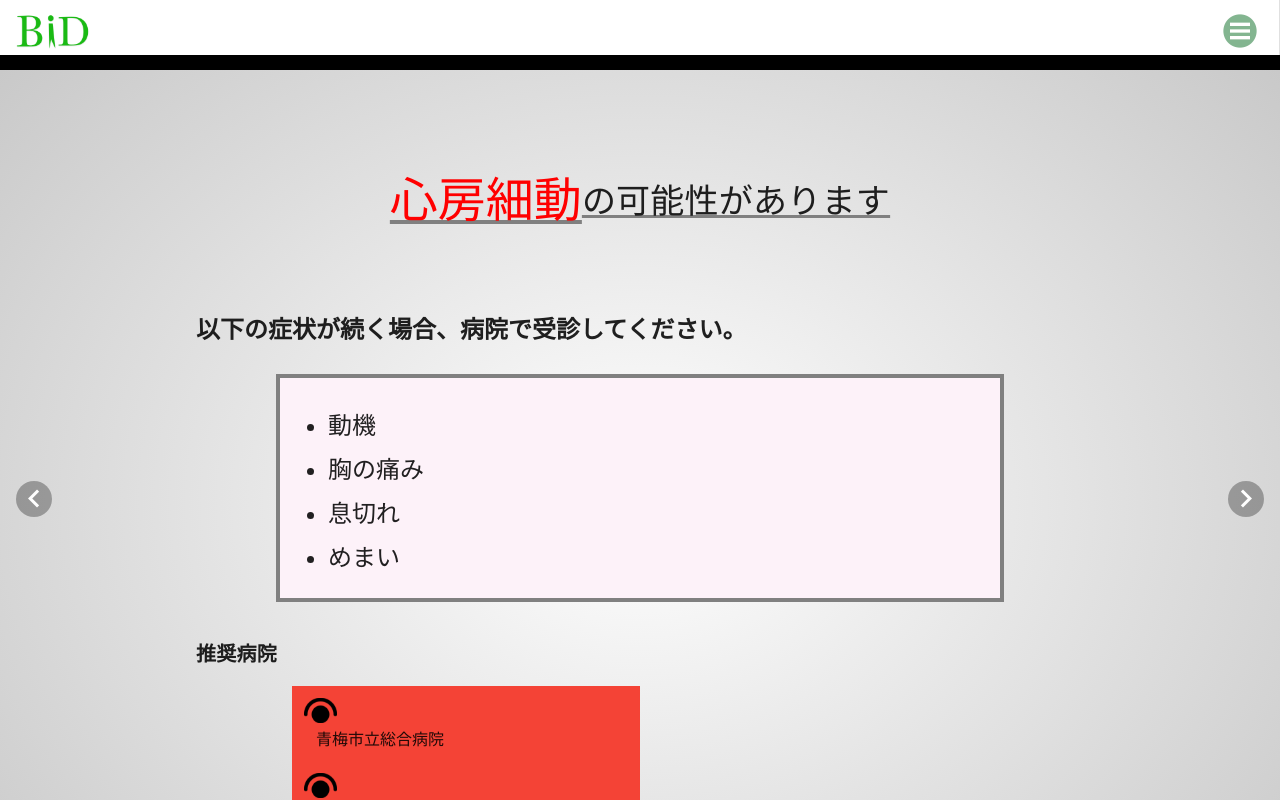
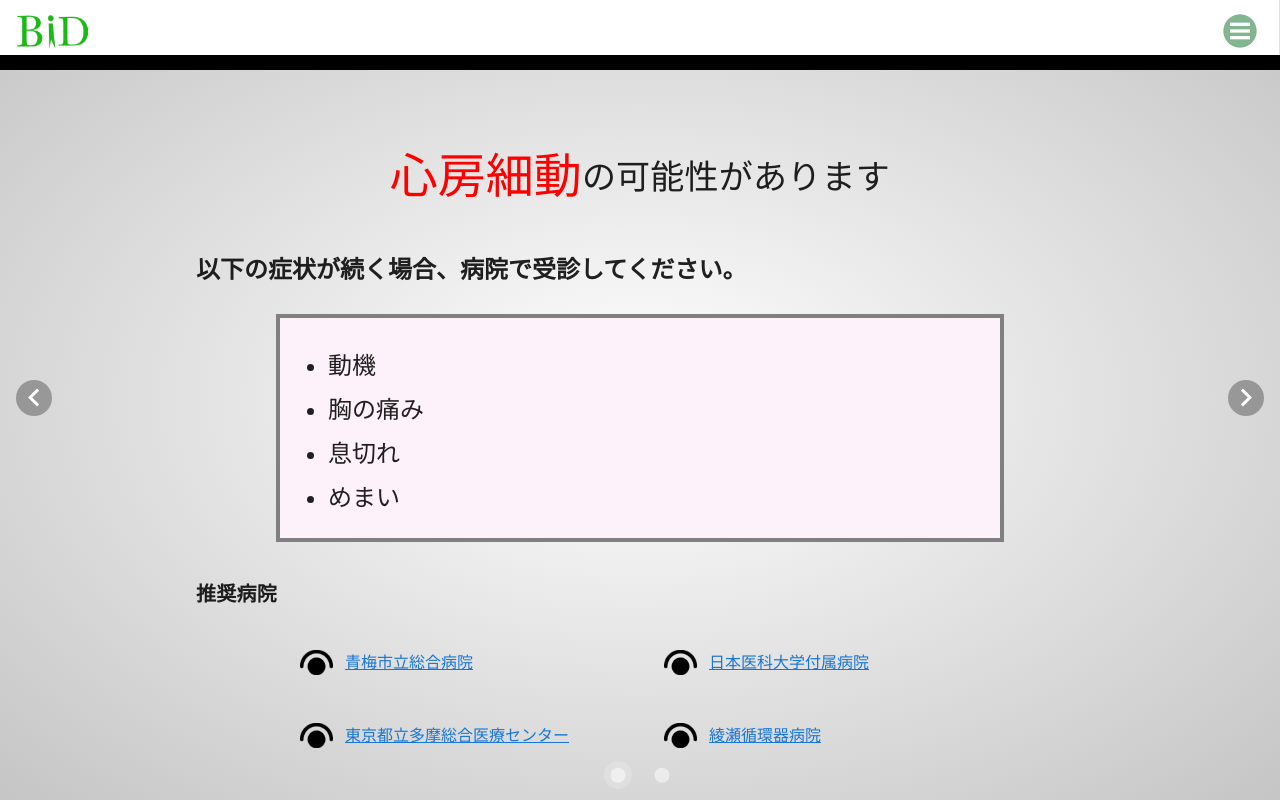
Before and after one commit to K-Fryxell/BID_Admin, a Vue app: page /user_measures in a window 1280 px wide. Shown: the top 800 px of the page. Built offline with nearby package versions, Linux system fonts and the light colour scheme; no server answers.

Commit message:
update meatures.vue css

```diff
--- a/package.json
+++ b/package.json
@@ -9,7 +9,7 @@
   },
   "dependencies": {
     "axios": "^0.24.0",
-    "chart.js": "2.9.4",
+    "chart.js": "^3.7.0",
     "core-js": "^3.6.5",
     "firebase": "^9.6.0",
     "vue": "^2.6.11",
--- a/src/components/public/Measures.vue
+++ b/src/components/public/Measures.vue
@@ -4,11 +4,11 @@
         <v-container class="ma-0 pa-0" fluid>
             <v-layout class="ma-0 mt-8 pa-0" column>
                 <v-row class="ma-4 mt-12 pa-0 pt-12" justify="center">
-                    <v-card-title class="display-1 pt-12" style="text-decoration:underline; text-decoration-color:#808080;">
+                    <v-card-title class="display-1 pt-6" style="text-decoration-color:#808080;">
                         <strong class="display-2" style="color:red;">心房細動</strong>の可能性があります
                     </v-card-title>
                 </v-row>
-                <v-row class="ma-4 mt-12 pa-0 pt-1" justify="center">
+                <v-row class="ma-4 mt-3 pa-0 pt-1" justify="center">
                     <v-flex class="ma-0 pa-0" lg7>
                         <!-- 症状例 -->
                         <v-row class="ml-n12 pa-0">
@@ -29,20 +29,19 @@
                                 <strong>推奨病院</strong>
                             </v-card-title>
                         </v-row>
-                        <v-row class="ma-0 pa-0">
-                            <v-list-item
+                        <v-row class="ma-0 pa-0 d-flex flex-wrap">
+                            <v-col
                             v-for="(item, i) in items"
                             :key="i"
-                            >
-                                <v-col lg="6" class="red ma-0">
+                            :cols="6">
+                                <v-col class="ma-0 d-flex flex-row">
                                     <img src="@/assets/item.png" alt="項目"/>
                                     <v-list-item-content class="ma-0 ml-3 pa-0">
-                                        <v-list-item-title v-text="item.text" class="ma-0 pa-0"></v-list-item-title>
+                                        <a href="#"><v-list-item-title v-text="item.text" class="ma-0 pa-0"></v-list-item-title></a>
                                     </v-list-item-content>
                                 </v-col>
-                            </v-list-item>
+                            </v-col>
                         </v-row>
-
                     </v-flex>
                 </v-row>
             </v-layout>
```
Also changed, not shown: 1 other file (tests, documents, lock files or other folders).
